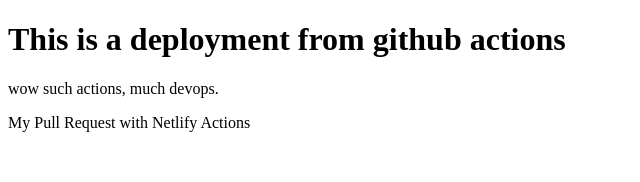
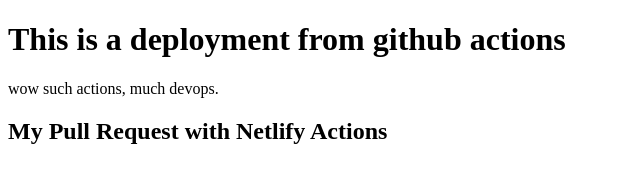
Before and after one commit to eperedo/github-actions-test, a website: page public/index.html in a window 1280 px wide. Shown: the whole page, without its empty margins (0-640 px from the left). Drawn offline with Linux system fonts and the light colour scheme.

Commit message:
Update index.html

```diff
--- a/public/index.html
+++ b/public/index.html
@@ -9,7 +9,7 @@
 
 <h1>This is a deployment from github actions</h1>
 <p>wow such actions, much devops.</p>
-  <p>My Pull Request with Netlify Actions</p>
+  <h2>My Pull Request with Netlify Actions</h2>
 </body>
 
 </html>
```
